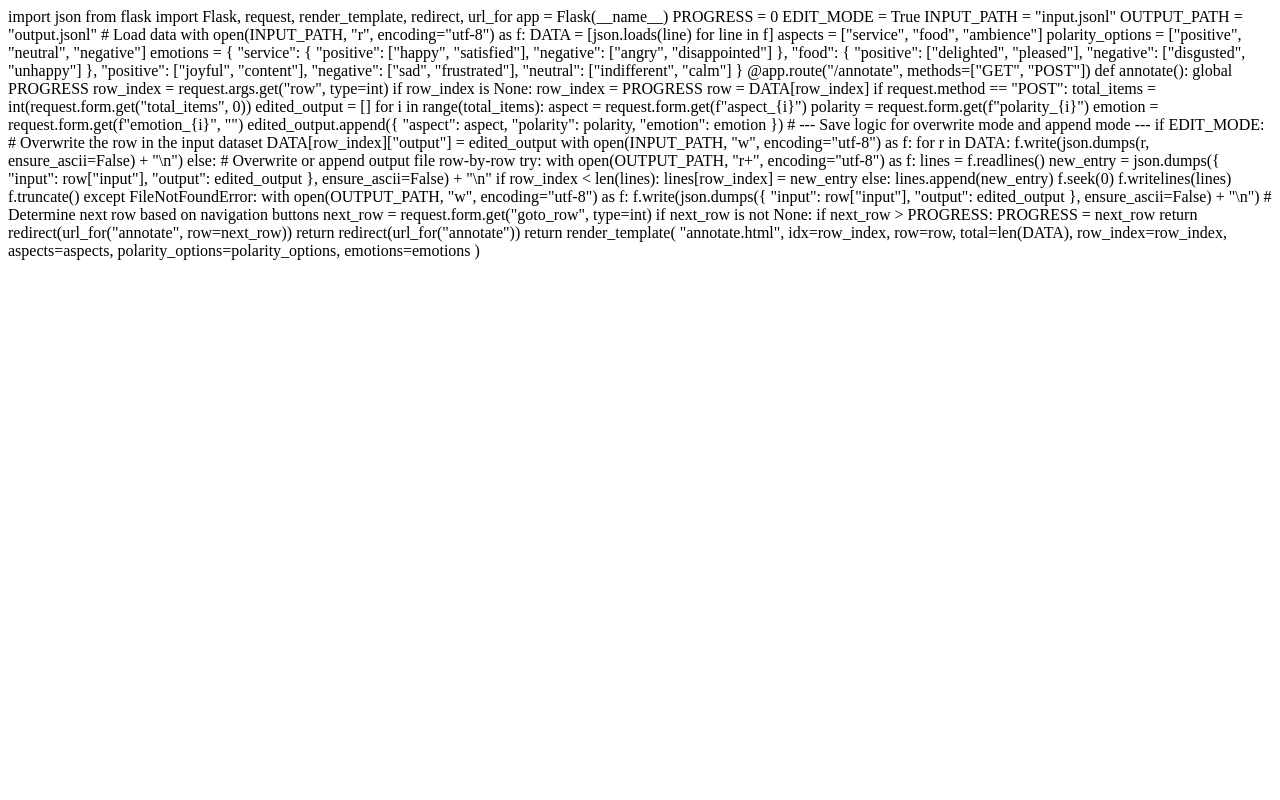
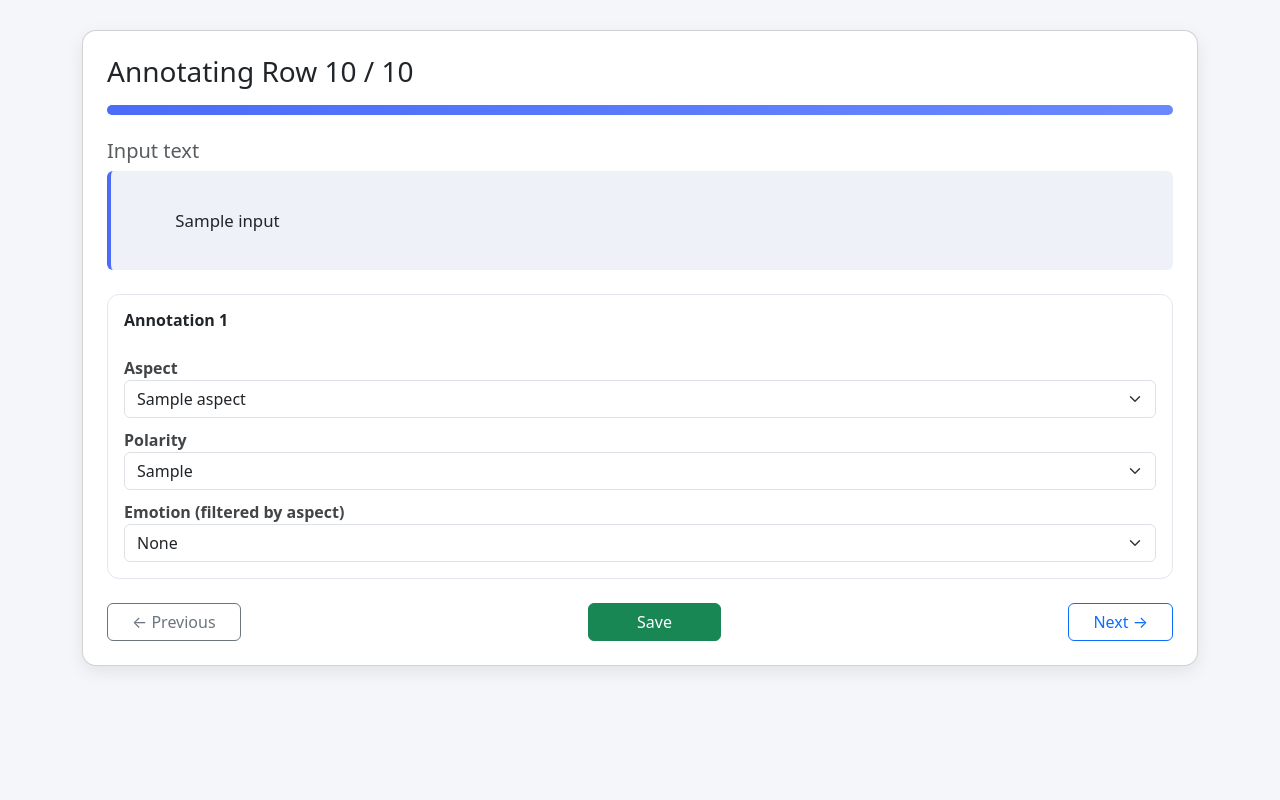
Before and after one commit to HDGeeks/annotator, a Flask app: template templates/annotate.html in a window 1280 px wide. Run offline with Flask 3, Linux system fonts and the light colour scheme; the template is opened without the code that fills it: most values are stand-ins (such as "Sample title", 1, 10 or a date in 2020).

Commit message:
Enhance annotation functionality with row navigation and append-only output handling

```diff
--- a/app.py
+++ b/app.py
@@ -65,11 +65,15 @@ def index():
 def annotate():
     global PROGRESS
 
+    row_index = request.args.get("row", type=int)
+    if row_index is None:
+        row_index = PROGRESS
+
     # All rows done?
     if PROGRESS >= len(DATA):
         return "🎉 All rows annotated. You’re done!"
 
-    row = DATA[PROGRESS]
+    row = DATA[row_index]
 
     if request.method == "POST":
         edited_output = []
@@ -87,11 +91,18 @@ def annotate():
                 "emotion": emotion
             })
 
-        # Write new row to output file
-        write_output(OUTPUT_PATH, {
-            "input": row["input"],
-            "output": edited_output
-        })
+        # append-only overwrite behavior
+        with open(OUTPUT_PATH, "a", encoding="utf-8") as f:
+            f.write(json.dumps({
+                "input": row["input"],
+                "output": edited_output
+            }, ensure_ascii=False) + "\n")
+
+        next_row = request.form.get("goto_row", type=int)
+        if next_row is not None:
+            if next_row > PROGRESS:
+                PROGRESS = next_row
+            return redirect(url_for("annotate", row=next_row))
 
         PROGRESS += 1
         return redirect(url_for("annotate"))
@@ -107,7 +118,8 @@ def annotate():
         row=row,
         emotions=EMOTIONS,
         aspects=all_aspects,
-        polarity_options=polarity_options
+        polarity_options=polarity_options,
+        row_index=row_index
     )
 
 
--- a/templates/annotate.html
+++ b/templates/annotate.html
@@ -1,104 +1,164 @@
-import json
-from flask import Flask, request, render_template, redirect, url_for
+<!DOCTYPE html>
+<html lang="en">
+<head>
+    <meta charset="UTF-8">
+    <title>Annotate Row {{ idx+1 }}</title>
 
-app = Flask(__name__)
+    <link href="https://cdn.jsdelivr.net/npm/bootstrap@5.3.3/dist/css/bootstrap.min.css" rel="stylesheet">
 
-PROGRESS = 0
-EDIT_MODE = True
-INPUT_PATH = "input.jsonl"
-OUTPUT_PATH = "output.jsonl"
+    <style>
+        body {
+            background: #f5f6fa;
+            padding: 30px;
+        }
+        .card {
+            border-radius: 14px;
+            box-shadow: 0 6px 18px rgba(0,0,0,0.08);
+        }
+        .input-box {
+            white-space: pre-wrap;
+            background: #eef1f7;
+            border-left: 4px solid #4a6cf7;
+            padding: 12px;
+            border-radius: 6px;
+            font-size: 1.05rem;
+        }
+        label {
+            margin-top: 10px;
+            font-weight: 600;
+            opacity: 0.85;
+        }
+        .progress-bar {
+            background: linear-gradient(90deg, #4a6cf7, #6a89ff);
+        }
+        .annotation-box {
+            background: #fff;
+            border-radius: 12px;
+            border: 1px solid #e6e6ee;
+        }
+    </style>
+</head>
 
-# Load data
-with open(INPUT_PATH, "r", encoding="utf-8") as f:
-    DATA = [json.loads(line) for line in f]
+<body>
 
-aspects = ["service", "food", "ambience"]
-polarity_options = ["positive", "neutral", "negative"]
-emotions = {
-    "service": {
-        "positive": ["happy", "satisfied"],
-        "negative": ["angry", "disappointed"]
-    },
-    "food": {
-        "positive": ["delighted", "pleased"],
-        "negative": ["disgusted", "unhappy"]
-    },
-    "positive": ["joyful", "content"],
-    "negative": ["sad", "frustrated"],
-    "neutral": ["indifferent", "calm"]
-}
+<div class="container">
+    <div class="card p-4">
 
-@app.route("/annotate", methods=["GET", "POST"])
-def annotate():
-    global PROGRESS
+        <h3 class="mb-3">Annotating Row {{ idx+1 }} / {{ total }}</h3>
 
-    row_index = request.args.get("row", type=int)
-    if row_index is None:
-        row_index = PROGRESS
+        <!-- Progress bar -->
+        <div class="progress mb-4" style="height: 10px;">
+            <div class="progress-bar" role="progressbar"
+                 style="width: {{ ((idx + 0.0001)/total)*100 }}%;">
+            </div>
+        </div>
 
-    row = DATA[row_index]
+        <h5 class="mb-2 text-muted">Input text</h5>
+        <div class="input-box mb-4">
+            {{ row.input }}
+        </div>
 
-    if request.method == "POST":
-        total_items = int(request.form.get("total_items", 0))
-        edited_output = []
-        for i in range(total_items):
-            aspect = request.form.get(f"aspect_{i}")
-            polarity = request.form.get(f"polarity_{i}")
-            emotion = request.form.get(f"emotion_{i}", "")
-            edited_output.append({
-                "aspect": aspect,
-                "polarity": polarity,
-                "emotion": emotion
-            })
+        <form method="POST">
+            <input type="hidden" name="total_items" value="{{ row.output|length }}">
+            <input type="hidden" name="goto_row" id="goto_row">
 
-        # --- Save logic for overwrite mode and append mode ---
-        if EDIT_MODE:
-            # Overwrite the row in the input dataset
-            DATA[row_index]["output"] = edited_output
-            with open(INPUT_PATH, "w", encoding="utf-8") as f:
-                for r in DATA:
-                    f.write(json.dumps(r, ensure_ascii=False) + "\n")
-        else:
-            # Overwrite or append output file row-by-row
-            try:
-                with open(OUTPUT_PATH, "r+", encoding="utf-8") as f:
-                    lines = f.readlines()
-                    new_entry = json.dumps({
-                        "input": row["input"],
-                        "output": edited_output
-                    }, ensure_ascii=False) + "\n"
+            {% for item in row.output %}
+                <div class="annotation-box p-3 mb-4">
+                    <h6 class="fw-bold mb-3">Annotation {{ loop.index }}</h6>
 
-                    if row_index < len(lines):
-                        lines[row_index] = new_entry
-                    else:
-                        lines.append(new_entry)
+                    <!-- Aspect -->
+                    <label>Aspect</label>
+                    <select name="aspect_{{ loop.index0 }}" class="form-select">
+                        {% for a in aspects %}
+                            <option value="{{ a }}" {% if item.aspect == a %}selected{% endif %}>
+                                {{ a }}
+                            </option>
+                        {% endfor %}
+                    </select>
 
-                    f.seek(0)
-                    f.writelines(lines)
-                    f.truncate()
-            except FileNotFoundError:
-                with open(OUTPUT_PATH, "w", encoding="utf-8") as f:
-                    f.write(json.dumps({
-                        "input": row["input"],
-                        "output": edited_output
-                    }, ensure_ascii=False) + "\n")
+                    <!-- Polarity -->
+                    <label>Polarity</label>
+                    <select name="polarity_{{ loop.index0 }}" class="form-select">
+                        {% for p in polarity_options %}
+                            <option value="{{ p }}" {% if item.polarity == p %}selected{% endif %}>
+                                {{ p }}
+                            </option>
+                        {% endfor %}
+                    </select>
 
-        # Determine next row based on navigation buttons
-        next_row = request.form.get("goto_row", type=int)
-        if next_row is not None:
-            if next_row > PROGRESS:
-                PROGRESS = next_row
-            return redirect(url_for("annotate", row=next_row))
+                    <!-- Emotion -->
+                    {% set selected_aspect = item.aspect %}
+                    <label>Emotion (filtered by aspect)</label>
+                    <select name="emotion_{{ loop.index0 }}" class="form-select">
 
-        return redirect(url_for("annotate"))
+                        <option value=""
+                            {% if item.emotion == "" or item.emotion == None %}selected{% endif %}>
+                            None
+                        </option>
 
-    return render_template(
-        "annotate.html",
-        idx=row_index,
-        row=row,
-        total=len(DATA),
-        row_index=row_index,
-        aspects=aspects,
-        polarity_options=polarity_options,
-        emotions=emotions
-    )
+                        {% if selected_aspect in emotions %}
+                        <optgroup label="Suggested for '{{ selected_aspect }}'">
+                            {% for pol, emo_list in emotions[selected_aspect].items() %}
+                                {% for emo in emo_list %}
+                                    <option value="{{ emo }}"
+                                        {% if item.emotion == emo %}selected{% endif %}>
+                                        {{ emo }} ({{ pol }})
+                                    </option>
+                                {% endfor %}
+                            {% endfor %}
+                        </optgroup>
+                        {% endif %}
+
+                        <optgroup label="All Positive Emotions">
+                            {% for emo in emotions['positive'] %}
+                                <option value="{{ emo }}" {% if item.emotion == emo %}selected{% endif %}>{{ emo }}</option>
+                            {% endfor %}
+                        </optgroup>
+
+                        <optgroup label="All Negative Emotions">
+                            {% for emo in emotions['negative'] %}
+                                <option value="{{ emo }}" {% if item.emotion == emo %}selected{% endif %}>{{ emo }}</option>
+                            {% endfor %}
+                        </optgroup>
+
+                        <optgroup label="All Neutral Emotions">
+                            {% for emo in emotions['neutral'] %}
+                                <option value="{{ emo }}" {% if item.emotion == emo %}selected{% endif %}>{{ emo }}</option>
+                            {% endfor %}
+                        </optgroup>
+
+                    </select>
+
+                </div>
+            {% endfor %}
+
+            <!-- Navigation buttons -->
+            <div class="d-flex justify-content-between mt-4">
+                {% if row_index > 0 %}
+                <button type="button" class="btn btn-outline-secondary px-4"
+                        onclick="document.getElementById('goto_row').value={{ row_index - 1 }}; this.form.submit();">
+                    ← Previous
+                </button>
+                {% else %}
+                <button type="button" class="btn btn-outline-secondary px-4" disabled>← Previous</button>
+                {% endif %}
+
+                <button type="submit" class="btn btn-success px-5">Save</button>
+
+                {% if row_index + 1 < total %}
+                <button type="button" class="btn btn-outline-primary px-4"
+                        onclick="document.getElementById('goto_row').value={{ row_index + 1 }}; this.form.submit();">
+                    Next →
+                </button>
+                {% else %}
+                <button type="button" class="btn btn-outline-primary px-4" disabled>Next →</button>
+                {% endif %}
+            </div>
+
+        </form>
+
+    </div>
+</div>
+
+</body>
+</html>
```
